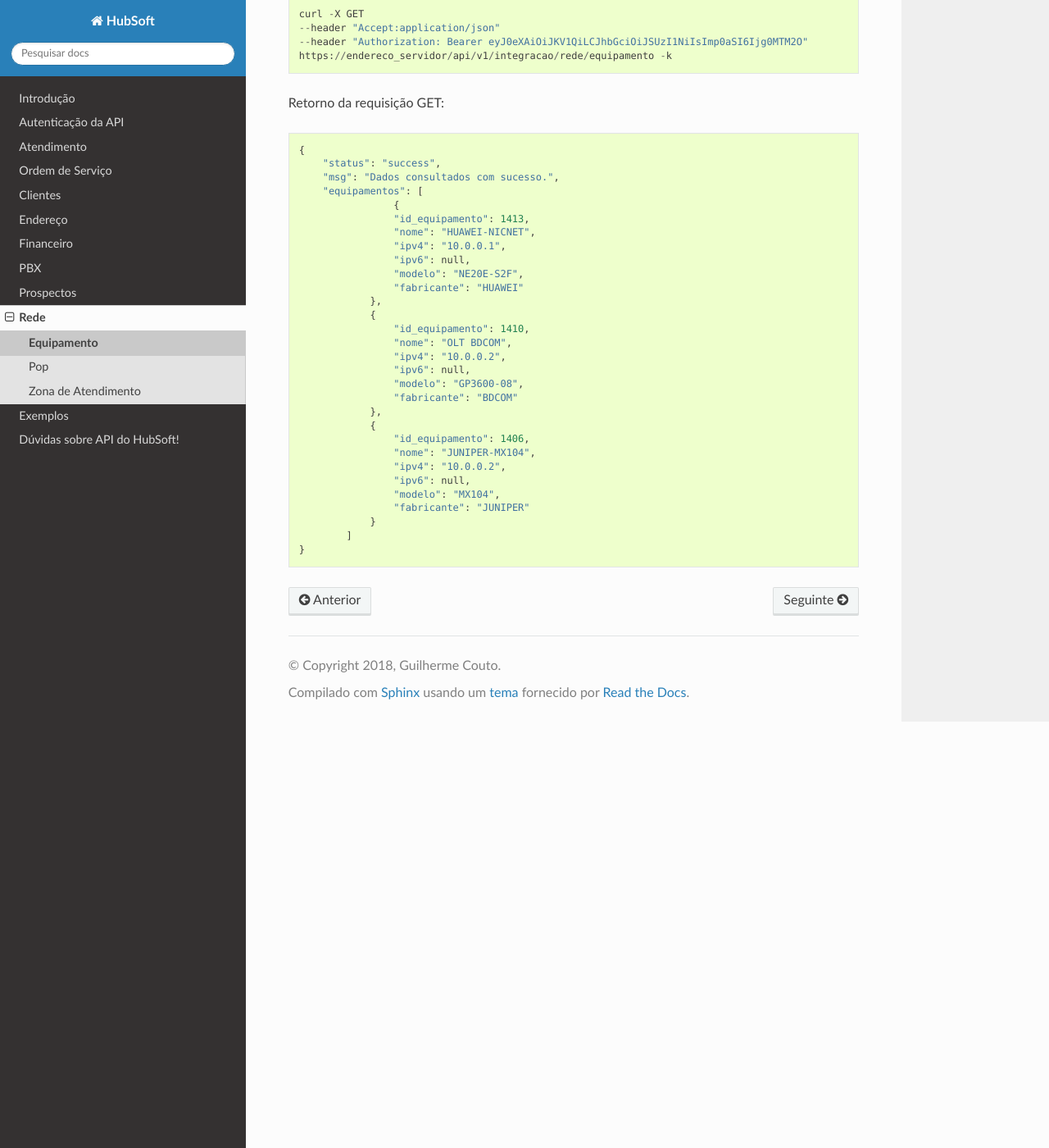
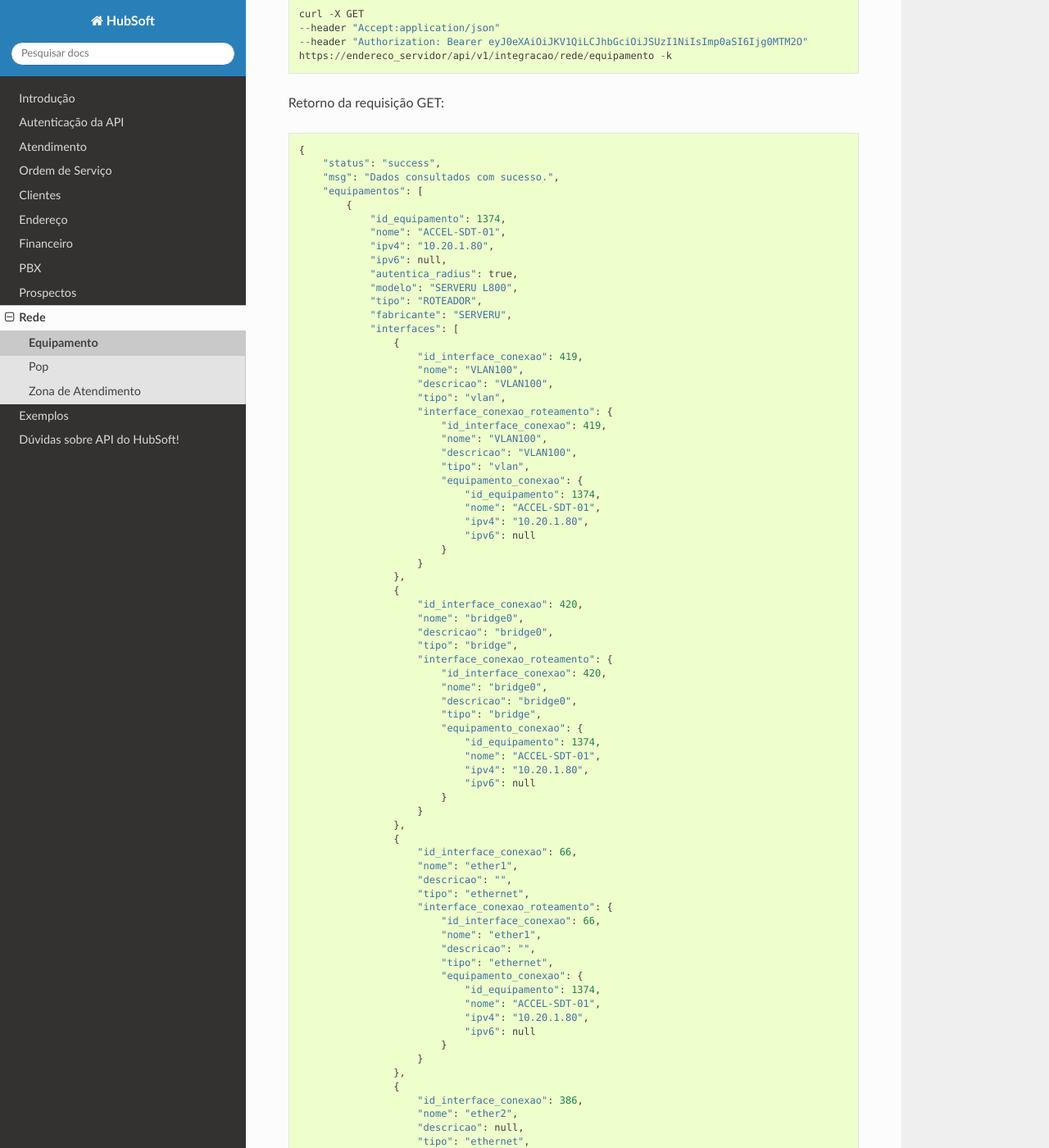
Before and after one commit to hubsoftbrasil/api, a Sphinx documentation site: the page built from docs/source/rede/equipamento.rst, in a window 1280 px wide and 1400 px high, scrolled down 657 px. Shown: the whole window at 82% size. Built offline with Sphinx 7.4.7 and the Read the Docs theme 2.0.0, drawn with Linux system fonts in a browser that asks for light colours; pages that are not in the unit, such as notebooks, are missing from menus; some of the changed text lies outside the part shown.

```diff
--- a/docs/source/clientes/index.rst
+++ b/docs/source/clientes/index.rst
@@ -21,6 +21,7 @@
     all
     atendimento
     consulta
+    configurar_autenticacao
     desbloqueio_confianca
     desconexao
     extrato_conexao
--- a/docs/source/rede/equipamento.rst
+++ b/docs/source/rede/equipamento.rst
@@ -26,33 +26,141 @@
 
 Retorno da requisição GET::
 
-	{
-	    "status": "success",
-	    "msg": "Dados consultados com sucesso.",
-	    "equipamentos": [
-			{
-		        "id_equipamento": 1413,
-		        "nome": "HUAWEI-NICNET",
-		        "ipv4": "10.0.0.1",
-		        "ipv6": null,
-		        "modelo": "NE20E-S2F",
-		        "fabricante": "HUAWEI"
-		    },
-		    {
-		        "id_equipamento": 1410,
-		        "nome": "OLT BDCOM",
-		        "ipv4": "10.0.0.2",
-		        "ipv6": null,
-		        "modelo": "GP3600-08",
-		        "fabricante": "BDCOM"
-		    },
-		    {
-		        "id_equipamento": 1406,
-		        "nome": "JUNIPER-MX104",
-		        "ipv4": "10.0.0.2",
-		        "ipv6": null,
-		        "modelo": "MX104",
-		        "fabricante": "JUNIPER"
-		    }
-		]
-	}
+        {
+            "status": "success",
+            "msg": "Dados consultados com sucesso.",
+            "equipamentos": [
+                {
+                    "id_equipamento": 1374,
+                    "nome": "ACCEL-SDT-01",
+                    "ipv4": "10.20.1.80",
+                    "ipv6": null,
+                    "autentica_radius": true,
+                    "modelo": "SERVERU L800",
+                    "tipo": "ROTEADOR",
+                    "fabricante": "SERVERU",
+                    "interfaces": [
+                        {
+                            "id_interface_conexao": 419,
+                            "nome": "VLAN100",
+                            "descricao": "VLAN100",
+                            "tipo": "vlan",
+                            "interface_conexao_roteamento": {
+                                "id_interface_conexao": 419,
+                                "nome": "VLAN100",
+                                "descricao": "VLAN100",
+                                "tipo": "vlan",
+                                "equipamento_conexao": {
+                                    "id_equipamento": 1374,
+                                    "nome": "ACCEL-SDT-01",
+                                    "ipv4": "10.20.1.80",
+                                    "ipv6": null
+                                }
+                            }
+                        },
+                        {
+                            "id_interface_conexao": 420,
+                            "nome": "bridge0",
+                            "descricao": "bridge0",
+                            "tipo": "bridge",
+                            "interface_conexao_roteamento": {
+                                "id_interface_conexao": 420,
+                                "nome": "bridge0",
+                                "descricao": "bridge0",
+                                "tipo": "bridge",
+                                "equipamento_conexao": {
+                                    "id_equipamento": 1374,
+                                    "nome": "ACCEL-SDT-01",
+                                    "ipv4": "10.20.1.80",
+                                    "ipv6": null
+                                }
+                            }
+                        },
+                        {
+                            "id_interface_conexao": 66,
+                            "nome": "ether1",
+                            "descricao": "",
+                            "tipo": "ethernet",
+                            "interface_conexao_roteamento": {
+                                "id_interface_conexao": 66,
+                                "nome": "ether1",
+                                "descricao": "",
+                                "tipo": "ethernet",
+                                "equipamento_conexao": {
+                                    "id_equipamento": 1374,
+                                    "nome": "ACCEL-SDT-01",
+                                    "ipv4": "10.20.1.80",
+                                    "ipv6": null
+                                }
+                            }
+                        },
+                        {
+                            "id_interface_conexao": 386,
+                            "nome": "ether2",
+                            "descricao": null,
+                            "tipo": "ethernet",
+                            "interface_conexao_roteamento": {
+                                "id_interface_conexao": 386,
+                                "nome": "ether2",
+                                "descricao": null,
+                                "tipo": "ethernet",
+                                "equipamento_conexao": {
+                                    "id_equipamento": 1374,
+                                    "nome": "ACCEL-SDT-01",
+                                    "ipv4": "10.20.1.80",
+                                    "ipv6": null
+                                }
+                            }
+                        }
+                    ]
+                },
+                {
+                    "id_equipamento": 1477,
+                    "nome": "AP MIKROTIK",
+                    "ipv4": "10.101.102.103",
+                    "ipv6": null,
+                    "autentica_radius": true,
+                    "modelo": "RB600",
+                    "tipo": "ACCESS POINT",
+                    "fabricante": "MIKROTIK",
+                    "interfaces": [
+                        {
+                            "id_interface_conexao": 571,
+                            "nome": "Wireless01",
+                            "descricao": null,
+                            "tipo": "wireless",
+                            "interface_conexao_roteamento": {
+                                "id_interface_conexao": 419,
+                                "nome": "VLAN100",
+                                "descricao": "VLAN100",
+                                "tipo": "vlan",
+                                "equipamento_conexao": {
+                                    "id_equipamento": 1374,
+                                    "nome": "ACCEL-SDT-01",
+                                    "ipv4": "10.20.1.80",
+                                    "ipv6": null
+                                }
+                            }
+                        },
+                        {
+                            "id_interface_conexao": 862,
+                            "nome": "vlan 10",
+                            "descricao": null,
+                            "tipo": "vlan",
+                            "interface_conexao_roteamento": {
+                                "id_interface_conexao": 862,
+                                "nome": "vlan 10",
+                                "descricao": null,
+                                "tipo": "vlan",
+                                "equipamento_conexao": {
+                                    "id_equipamento": 1477,
+                                    "nome": "AP MIKROTIK",
+                                    "ipv4": "10.101.102.103",
+                                    "ipv6": null
+                                }
+                            }
+                        }
+                    ]
+                }
+            ]
+        }
```
Also changed, not shown: docs/source/clientes/configurar_autenticacao.rst (added, +95 -0 lines).
